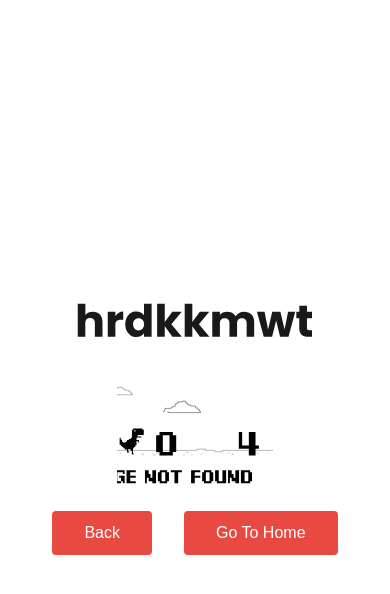
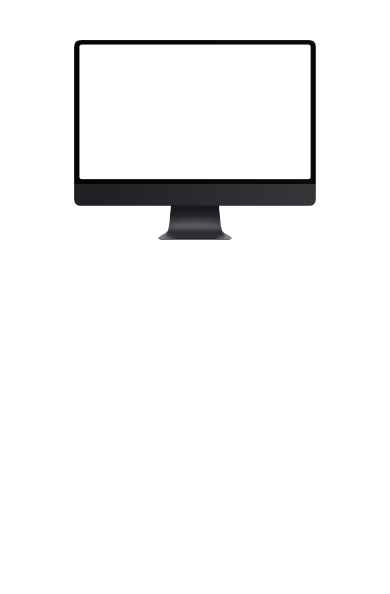
Before and after one commit to HardikKumawat-18/My_Portfolio, a React (Create React App) app: page /carousel in a window 390 px wide. Shown: the top 594 px of the page. Built offline with nearby package versions, Linux system fonts and the light colour scheme; a web font is replaced by a local one.

Commit message:
Carousel Responsiveness, Swipe Gestures

```diff
--- a/src/App.jsx
+++ b/src/App.jsx
@@ -1,7 +1,13 @@
 import "./App.scss";
 import { BrowserRouter, Routes, Route } from "react-router-dom";
 import { Home, ProjectTemplate1, ProjectTemplate2 } from "./pages";
-import { Loading, NotFound, WithoutURL, WithURL } from "./components";
+import {
+  Loading,
+  NotFound,
+  PrototypeDesktopCarousel,
+  WithoutURL,
+  WithURL,
+} from "./components";
 
 function App() {
   return (
@@ -21,6 +27,7 @@ function App() {
             </Route>
           </Route>
           <Route path="/loading" element={<Loading />} />
+          <Route path="/carousel" element={<PrototypeDesktopCarousel />} />
           <Route path="*" element={<NotFound />} />
         </Routes>
       </BrowserRouter>
--- a/src/components/HorizontalDrag/horizontaldrag.scss
+++ b/src/components/HorizontalDrag/horizontaldrag.scss
@@ -1,3 +1,5 @@
+@import "../../util/breakpoints";
+
 .horizontal-drag {
   max-width: 1440px;
   margin: auto;
@@ -24,6 +26,10 @@
     &::-webkit-scrollbar {
       display: none;
     }
+
+    @include md {
+      padding: 1rem;
+    }
   }
 
   .slide {
@@ -42,5 +48,25 @@
       object-fit: cover;
       object-position: center;
     }
+
+    @include breakpoint(568px) {
+      width: 20rem;
+      height: 15rem;
+    }
+
+    @include breakpoint(492px) {
+      width: 19rem;
+      height: 15rem;
+    }
+
+    @include md {
+      width: 16rem;
+      height: 11rem;
+    }
+
+    @include xs {
+      width: 14rem;
+      height: 10rem;
+    }
   }
 }
--- a/src/components/MagnifyImage/MagnifyImage.jsx
+++ b/src/components/MagnifyImage/MagnifyImage.jsx
@@ -73,6 +73,11 @@ export const MagnifyImage = ({ images }) => {
     }
   }
 
+  function removeMagnify() {
+    let magnifier = document.querySelector(`.img-magnifier-glass`);
+    magnifier.remove();
+  }
+
   return (
     <div className="magnify-image">
       <div className="img-magnifier-container">
@@ -86,6 +91,7 @@ export const MagnifyImage = ({ images }) => {
               onMouseOver={(e) => {
                 magnify(e.target, 3);
               }}
+              onMouseLeave={removeMagnify}
             />
           );
         })}
--- a/src/components/Navbar/Navbar.jsx
+++ b/src/components/Navbar/Navbar.jsx
@@ -57,7 +57,7 @@ export const Navbar = () => {
           </span>
           {!projectName && (
             <span className="nav-item">
-              <a href="#chat-with-me">
+              <a href="#chat-with-me" onClick={closeNavMobile}>
                 About
                 <div className="bot-border"></div>
               </a>
@@ -89,7 +89,7 @@ export const Navbar = () => {
             </div>
           </span>
           <span className="nav-item">
-            <a href="#connect-now">
+            <a href="#connect-now" onClick={closeNavMobile}>
               Connect Now
               <div className="bot-border"></div>
             </a>
--- a/src/components/Navbar/navbar.scss
+++ b/src/components/Navbar/navbar.scss
@@ -151,7 +151,7 @@
         right: 0;
         top: 4rem;
         background-color: white;
-        box-shadow: rgba(99, 99, 99, 0.2) 0px 2px 8px 0px;
+        box-shadow: rgba(99, 99, 99, 0.2) 0px 2px 4px 0px;
         width: 100%;
         transform: translateY(-1rem);
         opacity: 0;
--- a/src/components/ProjectCard/projectcard.scss
+++ b/src/components/ProjectCard/projectcard.scss
@@ -29,6 +29,7 @@
     width: 30rem;
     height: 100%;
     object-fit: cover;
+    object-position: center;
   }
 
   .content {
@@ -54,7 +55,6 @@
     .project-img {
       width: 100%;
       height: 40%;
-      object-position: center;
     }
   }
 
--- a/src/components/PrototypeDesktopCarousel/PrototypeDesktopCarousel.jsx
+++ b/src/components/PrototypeDesktopCarousel/PrototypeDesktopCarousel.jsx
@@ -28,8 +28,8 @@ export const PrototypeDesktopCarousel = ({ slides }) => {
   });
 
   useEffect(() => {
-    setSlideWidth(track?.querySelector(`.slide`).offsetWidth);
-    setNoOfSlides(track?.querySelectorAll(`.slide`).length);
+    setSlideWidth(track?.querySelector(`.slide`)?.offsetWidth);
+    setNoOfSlides(track?.querySelectorAll(`.slide`)?.length);
     if (noOfSlides % 2 === 0) {
       setInitOffSet(slideWidth / 2 + 16);
     } else {
--- a/src/components/PrototypeDesktopCarousel/prototypeDesktopCarousel.scss
+++ b/src/components/PrototypeDesktopCarousel/prototypeDesktopCarousel.scss
@@ -98,5 +98,47 @@
         }
       }
     }
+    @include lp {
+      height: 570px;
+      width: 650px;
+      .mac-img {
+        height: 500px;
+      }
+      .track {
+        height: 440px;
+        .slide {
+          height: 21.5rem;
+          width: 36.5rem;
+        }
+      }
+    }
+    @include l {
+      height: 380px;
+      width: 400px;
+      .mac-img {
+        height: 300px;
+      }
+      .track {
+        height: 295px;
+        .slide {
+          height: 12.6rem;
+          width: 22rem;
+        }
+      }
+    }
+    @include breakpoint(550px) {
+      height: 270px;
+      width: 100%;
+      .mac-img {
+        height: 200px;
+      }
+      .track {
+        height: 222px;
+        .slide {
+          height: 8.5rem;
+          width: 14.5rem;
+        }
+      }
+    }
   }
 }
--- a/src/util/_breakpoints.scss
+++ b/src/util/_breakpoints.scss
@@ -1,5 +1,6 @@
 $breakpoints: (
   "xs": 320px,
+  "s": 375px,
   "md": 425px,
   "l": 768px,
   "lp": 1024px,
@@ -9,6 +10,11 @@ $breakpoints: (
 
 @mixin xs {
   @media (max-width: map-get($breakpoints, "xs")) {
+    @content;
+  }
+}
+@mixin s {
+  @media (max-width: map-get($breakpoints, "s")) {
     @content;
   }
 }
```
